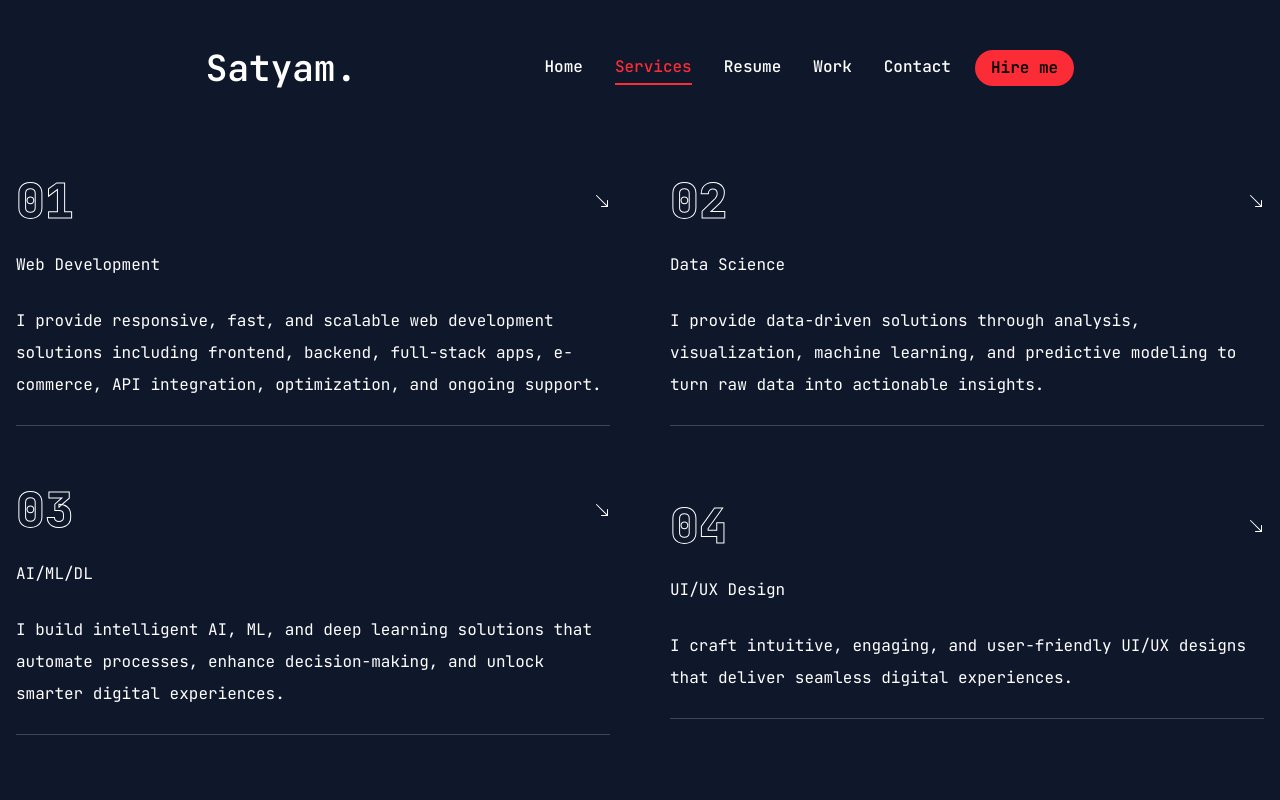
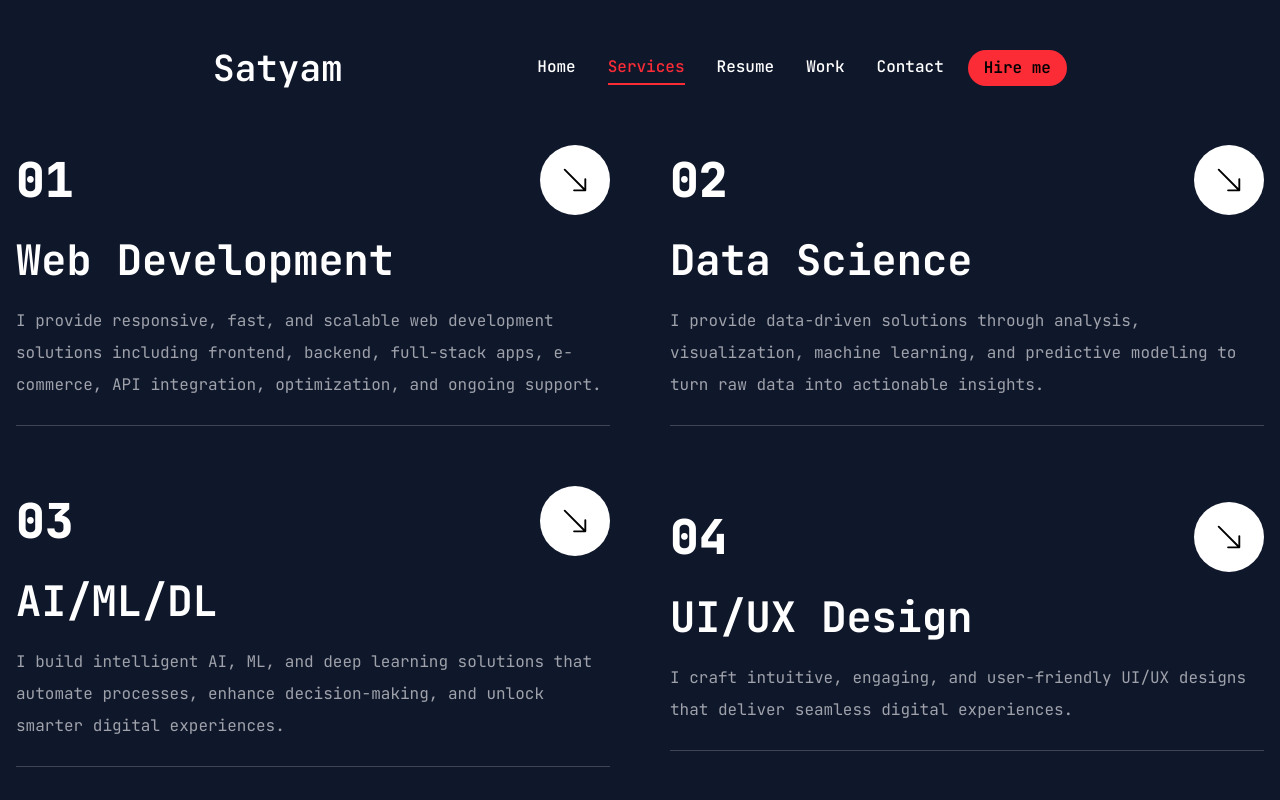
Before and after one commit to Satyam-R4j/my-portfolio-nextjs, a Next.js app: page /services in a window 1280 px wide. Built offline with nearby package versions, Linux system fonts and the light colour scheme.

Commit message:
Working on resume page

```diff
--- a/app/globals.css
+++ b/app/globals.css
@@ -17,9 +17,9 @@
     .h3 {
         @apply text-[20px] xl:text-[24px] leading-[1.1] font-semibold;
     }
-    .text-outline {
+    /* .text-outline {
         -webkit-text-stroke: 1px #ffffff;
-    }
+    } */
     .text-outline-hover {
         -webkit-text-stroke: 1px #f44336;
     }
--- a/app/page.jsx
+++ b/app/page.jsx
@@ -27,7 +27,7 @@ export default function Home() {
                                 size="lg"
                                 className="uppercase flex items-center gap-2 rounded-3xl"
                             >
-                                <span>Download CV.</span>
+                                <span>Download .CV</span>
                                 <FiDownload className="text-xl" />
                             </Button>
                             <div className="mb-8 xl:mb-0">
--- a/app/resume/page.jsx
+++ b/app/resume/page.jsx
@@ -1,4 +1,55 @@
-import React from "react";
+"use client"
+
+import {FaHtml5, FaCss3, FaJs, FaReact, FaNodeJs} from "react-icons/fa";
+import {
+  SiTailwindcss, SiNextdotjs, SiPostman
+} from "react-icons/si";
+
+const about = {
+  title:"About me",
+  description:"I am a Computer Science Engineer passionate about technology, problem-solving, and innovation, focused on building efficient solutions and exploring the latest in software and technology."
+  ,
+  info:[
+    {
+      fieldName: "Name",
+      fieldValue:"Satyam Raj"
+    },
+
+    {
+      fieldName: "Experience",
+      fieldValue:"2+ years"
+    },
+    {
+      fieldName: "Nationality",
+      fieldValue:"Indian"
+    },
+    {
+      fieldName: "Email",
+      fieldValue:"satyamraj418@gmail.com"
+    },
+    {
+      fieldName: "Freelance",
+      fieldValue:"Available"
+    },
+    {
+      fieldName: "Language",
+      fieldValue:"English, Hindi"
+    },
+  ]
+}
+
+const experience = {
+  icons:'/public/assets/assets/resume/badge.svg'
+  ,title:"My experience"
+  ,description:"Passionate Computer Science Engineer with 2 years of hands-on experience building efficient solutions and exploring emerging technologies."
+  ,items:[
+    {
+      company:"Tech Solution Inc."
+      ,position:"Full Stack Developer"
+      ,duration:"2023-present"
+    }
+  ]
+}
 
 const Resume = () => {
   return <div>Resume page</div>;
--- a/app/services/page.jsx
+++ b/app/services/page.jsx
@@ -58,16 +58,16 @@ const Services = () => {
                                 className="flex-1 flex flex-col justify-center gap-6 group"
                             >
                                 <div className="w-full flex justify-between items-center ">
-                                    <div className="text-5xl font-extrabold text-outline text-transparent group-hover:text-red-500 transition-all duration-500">
+                                    <div className="text-5xl font-extrabold  cursor-pointer text-outline  group-hover:text-red-500 transition-all duration-500">
                                         {service.num}
                                     </div>
 
-                                    <Link href={service.href}>
-                                        <BsArrowDownRight />
+                                    <Link href={service.href} className="w-[70px] h-[70px] rounded-full bg-white group-hover:bg-red-500 transition-all duration-500 flex justify-center items-center hover:rotate-45">
+                                        <BsArrowDownRight className="text-black text-3xl" />
                                     </Link>
                                 </div>
-                                <h2>{service.title}</h2>
-                                <p>{service.description}</p>
+                                <h2 className="text-[42px] font-bold leading-none text-white group-hover:text-red-500 transition-all duration-500">{service.title}</h2>
+                                <p className="text-white/60">{service.description}</p>
                                 <div className="border-b border-white/20 w-full"></div>
                             </div>
                         );
--- a/components/Header.jsx
+++ b/components/Header.jsx
@@ -11,7 +11,7 @@ const Header = () => {
         <Link href="/">
           <h1 className="text-4xl font-semibold">
 
-            Satyam.<span className="text-red-500 blink">_</span>
+            Satyam<span className="text-red-500 blink">_</span>
           </h1>
         </Link>
 
```
